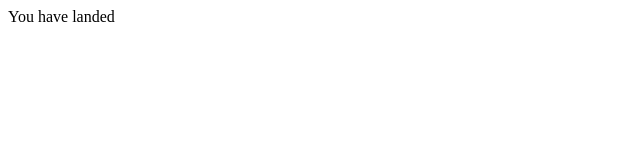
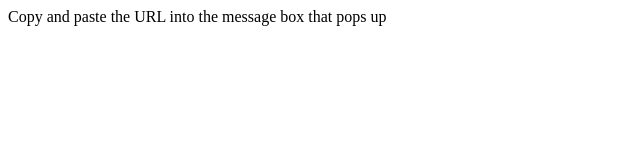
Before and after one commit to tsp-project-next/tsp-project-next.github.io, a plain HTML site: page index.html in a window 1280 px wide. Shown: the whole page, without its empty margins (0-640 px from the left). Drawn offline with Linux system fonts and the light colour scheme.

Commit message:
Update index.html

```diff
--- a/index.html
+++ b/index.html
@@ -1,2 +1,2 @@
 <title>Project Next</title>
-<header>You have landed</header>
+<header>Copy and paste the URL into the message box that pops up</header>
```
